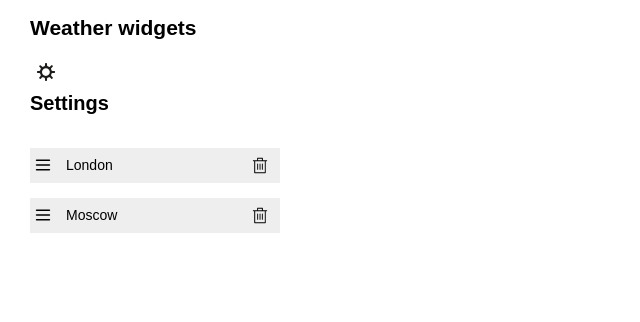
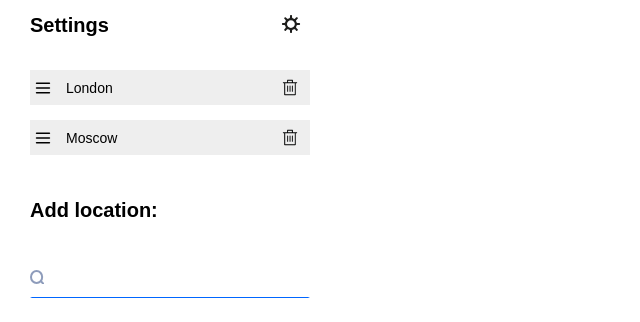
Before and after one commit to MorgunovKirill/weather, a Vue app: page / in a window 1280 px wide. Shown: the top 322 px of the page, without its empty margins (0-640 px from the left). Built offline with nearby package versions, Linux system fonts and the light colour scheme; a web font is replaced by a local one.

Commit message:
add styles for setting component

```diff
--- a/src/App.vue
+++ b/src/App.vue
@@ -1,7 +1,6 @@
 <template>
     <div id="app">
         <div class="container">
-            <h2>Weather widgets</h2>
             <div class="weather-widgets">
                 <button class="weather-widgets__toggle" v-if="!settingsMode" type="button" @click="toggleSettingsMode(true)">
                     <img class="settings-list__move" src="./assets/img/gear.svg" width="32" height="32" alt="открыть меню" />
@@ -188,7 +187,17 @@ export default {
 <style lang="scss">
 @import "assets/sass/base.scss";
 
+
+.weather-widgets {
+    position: relative;
+    max-width: 280px;
+    padding: 10px 0 0 0;
+}
+
 .weather-widgets__toggle {
+    position: absolute;
+    top: 7.5px;
+    right: 3.5px;
     background-color: transparent;
     border: none;
     padding: 0;
--- a/src/components/Search.vue
+++ b/src/components/Search.vue
@@ -1,10 +1,13 @@
 <template>
-  <div class="form-input">
-    <input type="text" v-model="searchQuery" @input="changeQuery" />
-    <button v-show="searchQuery" @click="clearQuery" class="form-input__clear">
-        <img src="../assets/img/icon-cross.svg" alt="очистить поиск"/>
-    </button>
-  </div>
+    <div>
+        <h2 class="heading">Add location:</h2>
+        <div class="form-input">
+            <input type="text" v-model="searchQuery" />
+            <button v-show="searchQuery" @click="submitQuery" class="form-input__submit">
+                <img src="../assets/img/icon-arrow.svg" alt="искать"/>
+            </button>
+        </div>
+    </div>
 </template>
 <script>
 export default {
@@ -15,25 +18,24 @@ export default {
     };
   },
   methods: {
-    clearQuery() {
+    submitQuery() {
+        this.$emit('submitQuery', this.searchQuery);
         this.searchQuery = "";
-        this.$emit('changeQuery', "")
     },
-    changeQuery() {
-      this.$emit('changeQuery', this.searchQuery)
-    }
   }
 };
 </script>
 <style lang="scss" scoped>
 @import "../assets/sass/vars";
 
+.heading {
+    margin: 0 0 30px 0;
+    font-size: 20px;
+    line-height: 1.5;
+}
+
 .form-input {
-   max-width: 50%;
-   margin-bottom: 19px;
    position: relative;
-
-
    &::before {
     content: "";
     position: absolute;
@@ -46,10 +48,7 @@ export default {
     height: 14px;
    }
 
-  input[type="text"],
-  input[type="tel"],
-  input[type="search"],
-  input[type="email"] {
+  input[type="text"] {
     width: 100%;
     border: 2px solid $color-transparent;
     padding: 12px 23px 12px 25px;
@@ -65,7 +64,7 @@ export default {
     }
   }
 
-  &__clear {
+  &__submit {
     background-color: $color-transparent;
     border: none;
     cursor: pointer;
--- a/src/components/SettingsWidgetsList.vue
+++ b/src/components/SettingsWidgetsList.vue
@@ -1,5 +1,5 @@
 <template>
-    <div>
+    <div class="settings">
         <h2 class="heading">Settings</h2>
             <draggable
                 :list="savedWidgets"
@@ -15,10 +15,12 @@
                         <img class="settings-list__delete" src="../assets/img/trash.svg" alt="удалить" width="30" height="25" @click="removeWidget(item.name)"/>
                     </div>
             </draggable>
+        <search-component></search-component>
     </div>
 </template>
 <script>
 import draggable from "vuedraggable";
+import SearchComponent from "@/components/Search";
 
 export default {
     name: "SettingsList",
@@ -26,14 +28,33 @@ export default {
         savedWidgets: Array,
     },
     components: {
+        SearchComponent,
         draggable
     },
     data() {
-        return {};
+        return {
+            query: '',
+        };
     },
     methods: {
         removeWidget(city) {
             this.$emit('removeWidget', city)
+        },
+        changeSearchQuery(newQuery) {
+            this.query = newQuery;
+
+            if (this.query) {
+                this.filteredList = this.list.filter((item) => {
+                    return item.title.includes(this.query);
+                });
+
+                this.filteredUnClassifiedList = this.unClassifiedList.filter((item) => {
+                    return item.title.includes(this.query);
+                });
+            } else {
+                this.filteredList = null;
+                this.filteredUnClassifiedList = null;
+            }
         },
         // onEnd(e) {
         //     if (e.to.closest(".accordion__content")) {
@@ -48,18 +69,21 @@ export default {
 </script>
 <style lang="scss" scoped>
 @import "../assets/sass/vars";
+.settings {
+    max-width: 280px;
+}
 .heading {
     margin: 0 0 30px 0;
     font-size: 20px;
     line-height: 1.5;
 }
 .settings-list {
-    margin: 0;
+    margin: 0 0 40px 0;
     padding: 0;
     list-style: none;
     display: grid;
     grid-gap: 15px;
-    width: 250px;
+    width: 100%;
 }
 
 .settings-list__item {
--- a/src/components/WeatherCard.vue
+++ b/src/components/WeatherCard.vue
@@ -37,7 +37,7 @@ export default {
 
 .weather-card {
     border: 5px solid #eee;
-    width: 250px;
+    width: 280px;
     min-height: 350px;
     padding: 10px;
     font-size: 16px;
```
